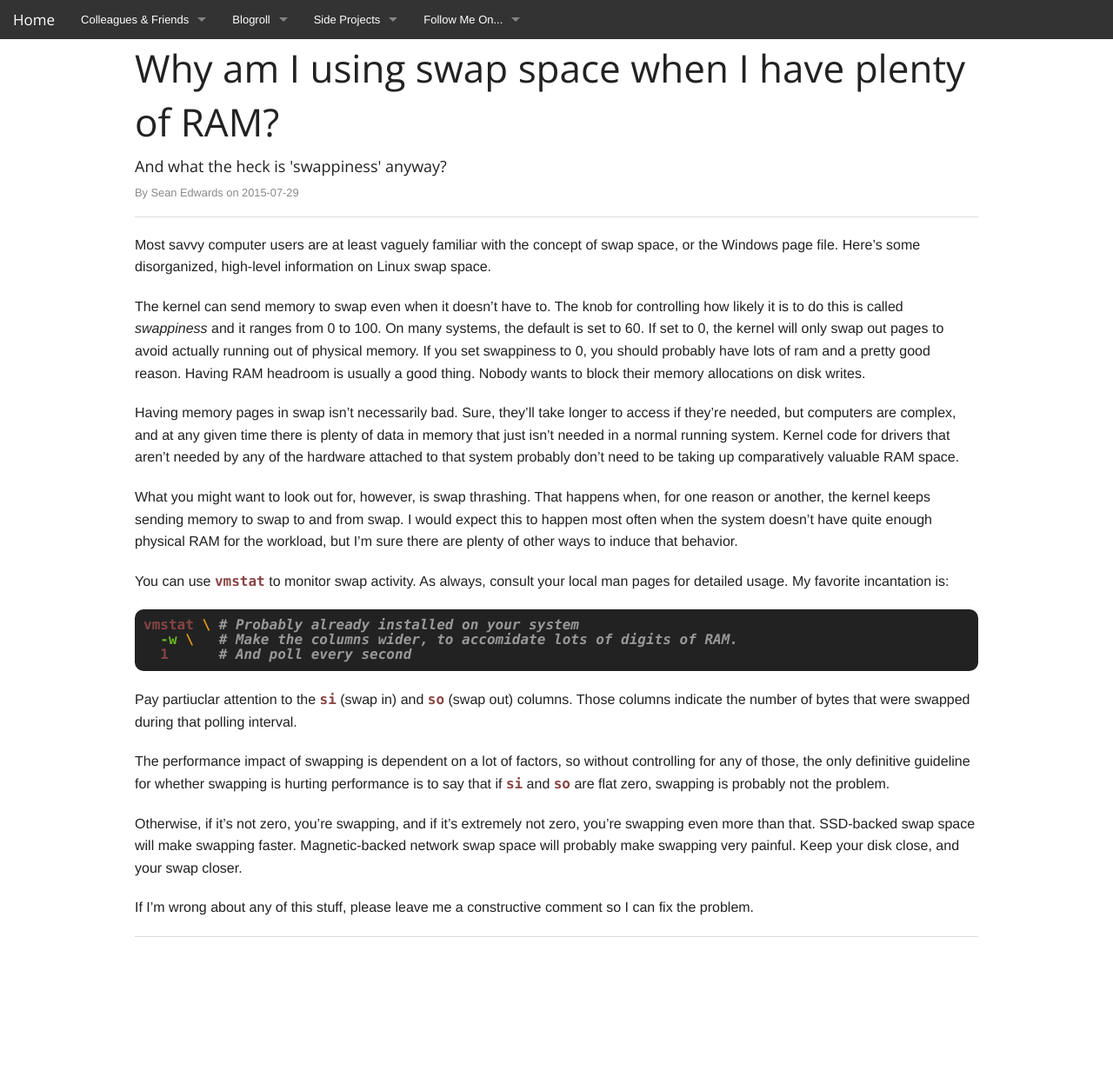
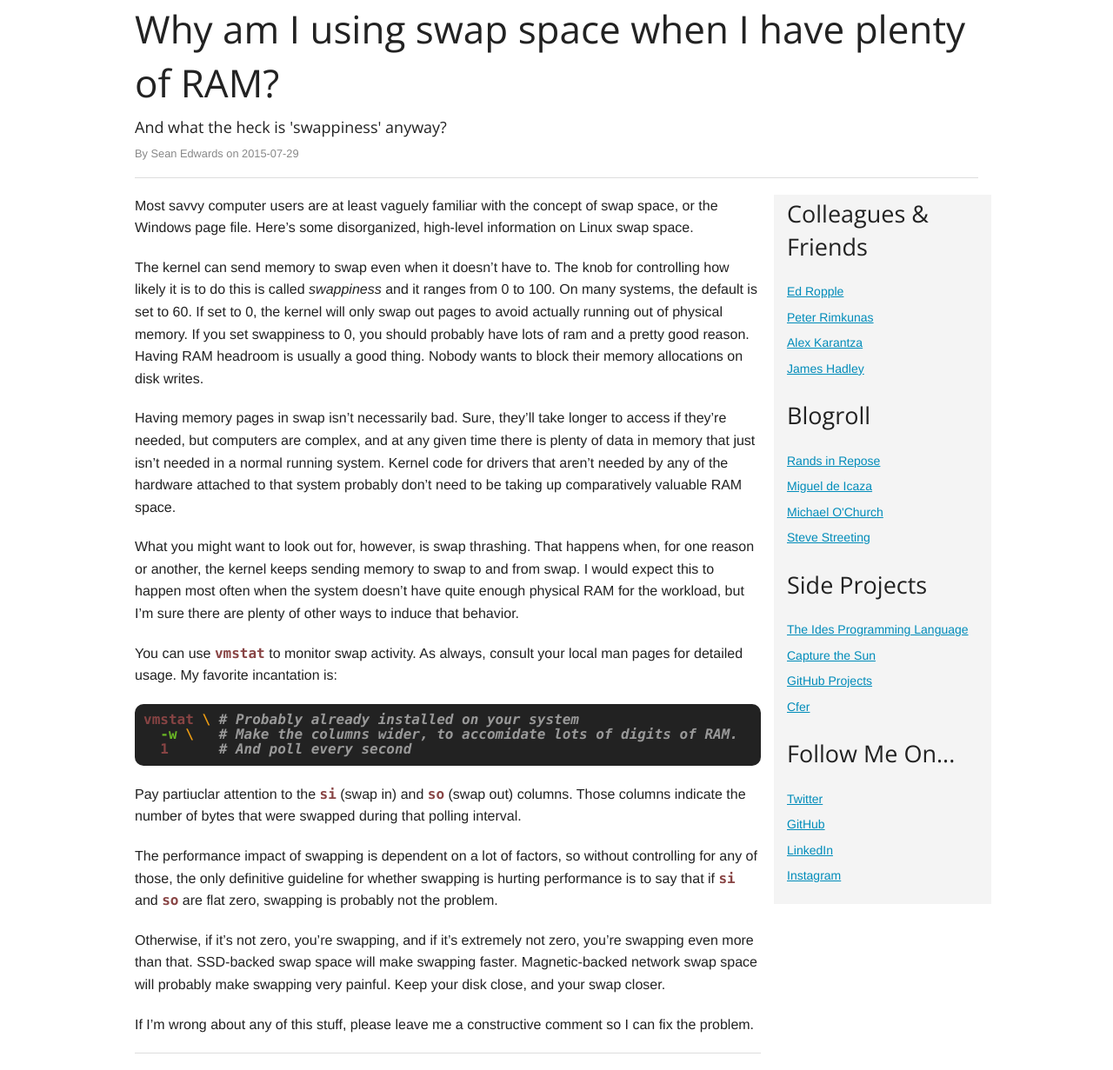
Before and after one commit to seanedwards/seanedwards.github.io, a Jekyll site: the page built from _posts/2015-07-29-swap-and-vmstat.md, in a window 1280 px wide. Shown: the whole page at 87% size. Built offline with Jekyll 4.4.1, drawn with Linux system fonts in a browser that asks for light colours; comment, search, counter and statistics services are not loaded; before the commit the page ends 1097 px from its top, so only the background shows below that.

Commit message:
Layout changes

```diff
--- a/_data/blogroll.yml
+++ b/_data/blogroll.yml
@@ -37,6 +37,9 @@
     - name: GitHub Projects
       url: https://github.com/seanedwards
 
+    - name: Cfer
+      url: https://github.com/seanedwards/cfer
+
 - title: "Follow Me On..."
   items:
     - name: Twitter
--- a/_layouts/default.html
+++ b/_layouts/default.html
@@ -33,7 +33,7 @@
 		<!-- Debug info:
 			Page ID: {{page.id}}
 		-->
-		<div>
+		<!--<div>
 			<nav class="top-bar" data-topbar>
 				<ul class="title-area">
 	    			<li class="name"><h1><a href="/">Home</a></h1></li>
@@ -59,7 +59,7 @@
 	    			</ul>
 	    		</section>
 			</nav>
-		</div>
+    </div> -->
 
     <div class="content">
       <div class="row">
@@ -90,7 +90,10 @@
             </byline>
           {% endif %}
           <hr />
-
+        </div>
+      </div>
+      <div class="row">
+        <div class="large-9 medium-8 columns">
           {{content}}
 
           {% if page.comments %}
@@ -101,6 +104,21 @@
 
           {% endif %}
         </div>
+
+        {% if page.nav or true %}
+        <div class="sidebar large-3 medium-4 columns">
+
+          {% for category in site.data.blogroll %}
+            <h3>{{category.title}}</h3>
+            <ul class="side-nav">
+              {% for item in category.items %}
+                <li><a href="{{item.url}}">{{item.name}}</a></li>
+              {% endfor %}
+            </ul>
+          {% endfor %}
+        </div>
+        {% endif %}
+
       </div>
 
       <div class="row footer">
--- a/index.html
+++ b/index.html
@@ -2,6 +2,7 @@
 layout: default
 title: Home
 header: com.tilmonedwards._
+nav: true
 ---
 {% for post in paginator.posts %}
 
```
Lines whose indentation alone changed are shown as unchanged.
